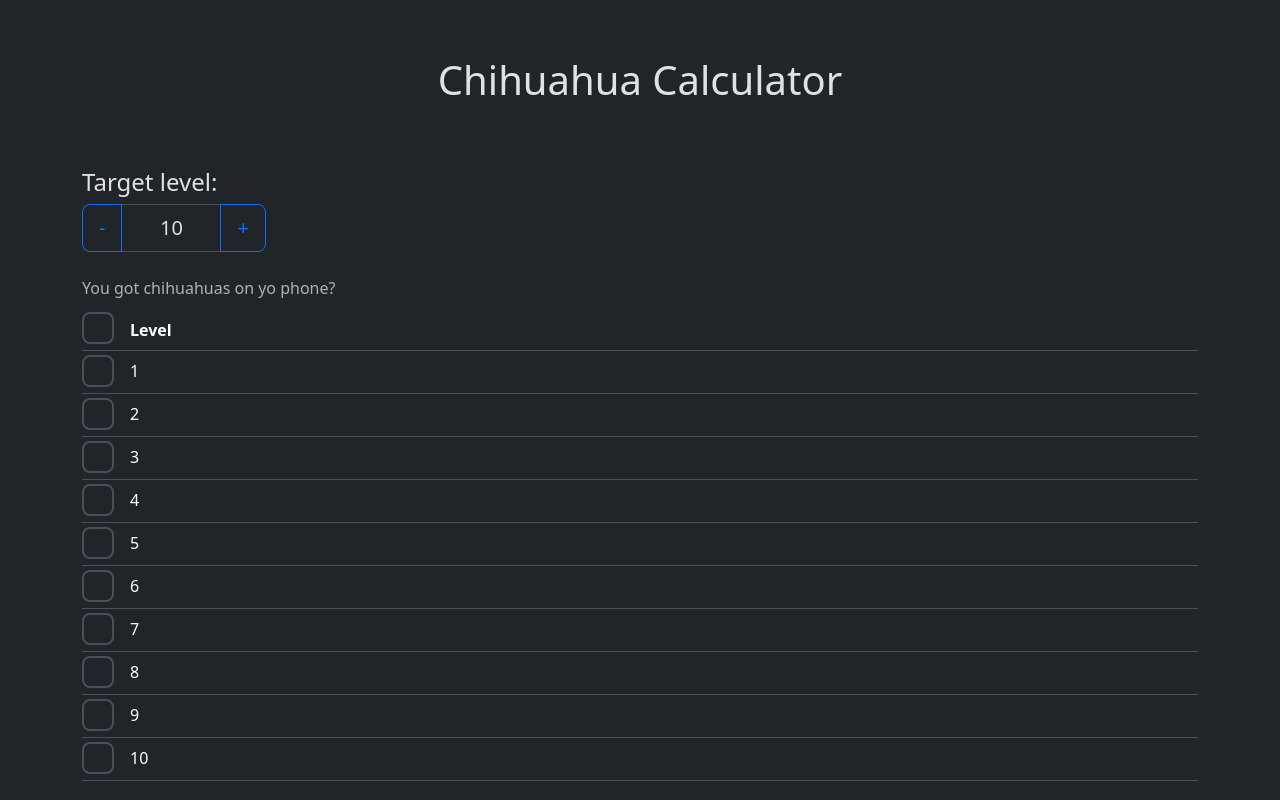
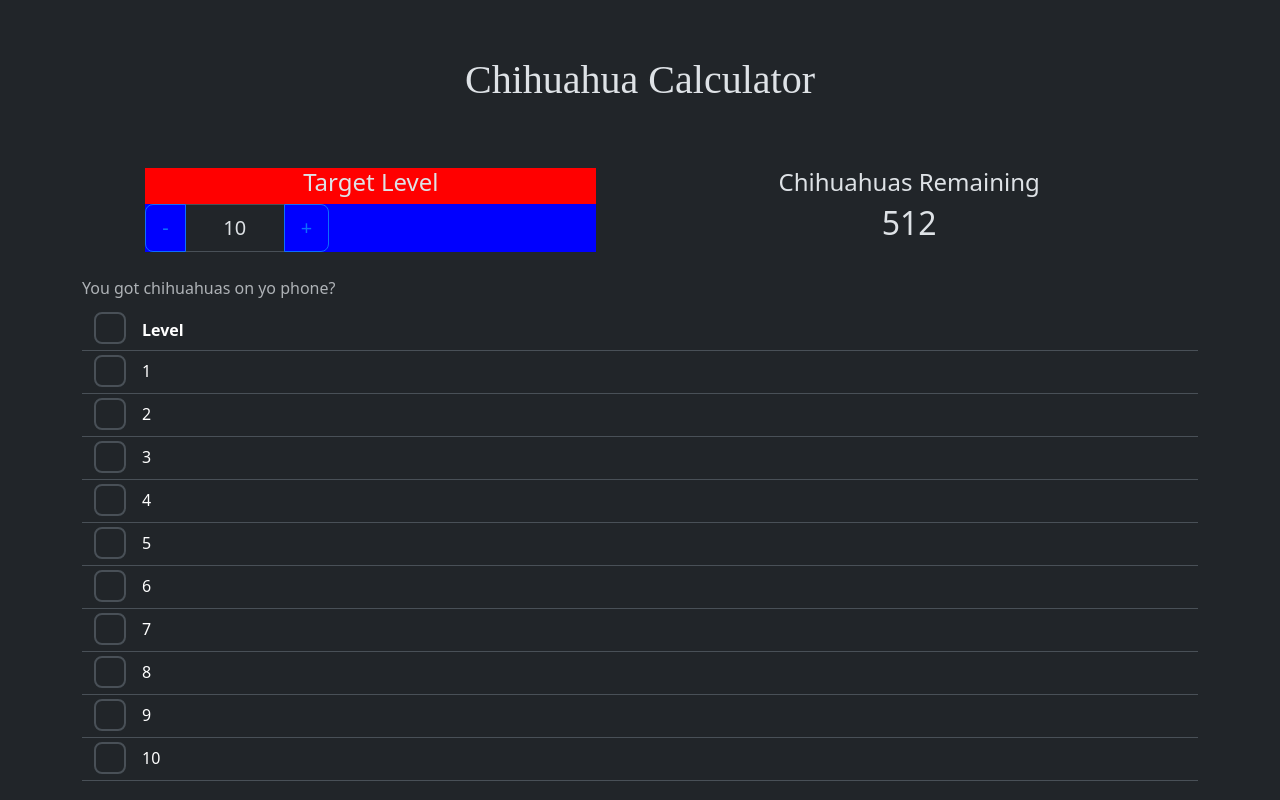
Before and after one commit to adamkirkus/chihuahua-calculator, a React (Vite) app: page / in a window 1280 px wide. Built offline with nearby package versions, Linux system fonts and the light colour scheme.

Commit message:
Result component and styling

```diff
--- a/src/App.css
+++ b/src/App.css
@@ -2,9 +2,11 @@
   text-align: center;
   padding-top: 5%;
   padding-bottom: 5%;
+  font-family: 'Cochin';
 }
 
 #input-level {
+  min-width: 3em;
   max-width: 5em;
   text-align: center;
 }
@@ -21,4 +23,13 @@ table td.fit,
 table th.fit {
   white-space: nowrap;
   width: 1%;
+  padding-left: 20px;
 }
+
+.counter {
+  background-color: red;
+}
+
+.counter-input-group {
+  background-color: blue;
+}
--- a/src/App.tsx
+++ b/src/App.tsx
@@ -1,6 +1,7 @@
 import "./App.css";
 import Counter from "./components/Counter";
 import LevelRows from "./components/LevelRows";
+import Result from "./components/Result";
 
 function App() {
    return (
@@ -8,7 +9,14 @@ function App() {
          <div className="container">
             <h1 id="app-title">Chihuahua Calculator</h1>
 
-            <Counter />
+            <div className="row justify-content-evenly text-center">
+               <div className="col-5">
+                  <Counter />
+               </div>
+               <div className="col-5">
+                  <Result />
+               </div>
+            </div>
             <LevelRows />
          </div>
       </>
--- a/src/components/Counter.tsx
+++ b/src/components/Counter.tsx
@@ -6,12 +6,14 @@ function Counter() {
    const dispatch = useAppDispatch();
    return (
       <>
-         <h4>Target level:</h4>
+         <div className="counter">
+            <h4>Target Level</h4>
 
-         <div className="input-group input-group-lg mb-3">
+            <div className="input-group input-group-lg mb-3 counter-input-group">
                <button className="btn btn-outline-primary" onClick={btnMinus_OnClick}>
                   -
                </button>
+
                <input
                   className="form-control no-caret"
                   id="input-level"
@@ -19,9 +21,11 @@ function Counter() {
                   readOnly
                   value={level}
                />
+
                <button className="btn btn-outline-primary" onClick={btnPlus_OnClick}>
                   +
                </button>
+            </div>
          </div>
       </>
    );
--- a/src/components/LevelRows.tsx
+++ b/src/components/LevelRows.tsx
@@ -34,7 +34,7 @@ function LevelRow(level: number) {
    return (
       <>
          <tr key={"levelRow" + level}>
-            <td>
+            <td className="fit">
                <div className="form-check">
                   <input className="form-check-input lg" type="checkbox" id={"chkLevel" + level} />
                </div>
--- /dev/null
+++ b/src/components/Result.tsx
@@ -0,0 +1,20 @@
+import { useState } from "react";
+import { useAppSelector } from "../app/hooks";
+
+function Result() {
+   const level = useAppSelector((state) => state.simple.level);
+   const [result, setResult] = useState(calcResult(level));
+
+   return (
+      <>
+         <h4>Chihuahuas Remaining</h4>
+         <h2>{result}</h2>
+      </>
+   );
+
+   function calcResult(level: number) {
+      return 2 ** (level - 1);
+   }
+}
+
+export default Result;
```
Lines whose indentation alone changed are shown as unchanged.
